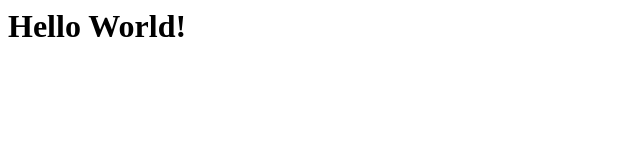
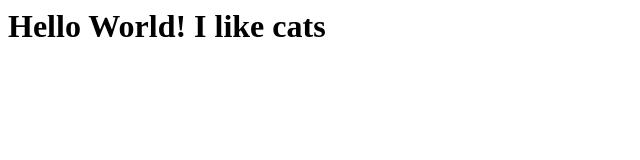
Before and after one commit to gaznik/Actions-lesson, a plain HTML site: page index.html in a window 1280 px wide. Shown: the whole page, without its empty margins (0-640 px from the left). Drawn offline with Linux system fonts and the light colour scheme.

Commit message:
Updated h1 on index page

```diff
--- a/index.html
+++ b/index.html
@@ -3,6 +3,6 @@
   <title>GitHub Pages Demo</title>
 </head>
 <body>
-  <h1>Hello World!</h1>
+  <h1>Hello World! I like cats</h1>
 </body>
 </html>
```
